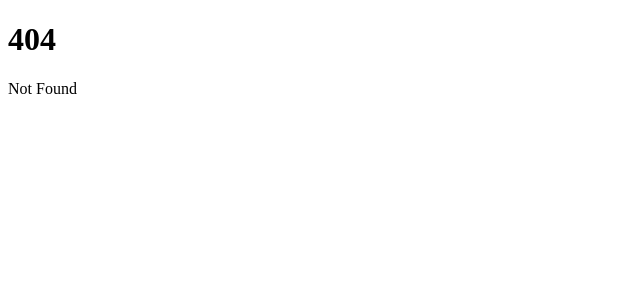
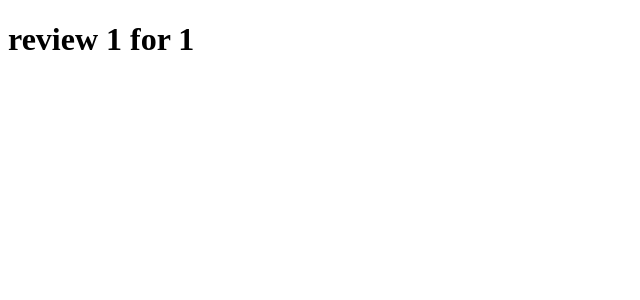
Before and after one commit to liar88828/svelte-kit-tutor, a SvelteKit app: page /products/1/reviews/1 in a window 1280 px wide. Before the commit this address had no page. Shown: the top 300 px of the page, without its empty margins (0-640 px from the left). Built offline with nearby package versions, Linux system fonts and the light colour scheme.

Commit message:
7 Nested Dynamic Route

```diff
--- /dev/null
+++ b/src/routes/products/[productId]/reviews/[reviewId]/+page.svelte
@@ -0,0 +1,6 @@
+<script>
+	import { page } from '$app/stores';
+	const { productId, reviewId } = $page.params;
+</script>
+
+<h1>review {productId} for {reviewId}</h1>
```
